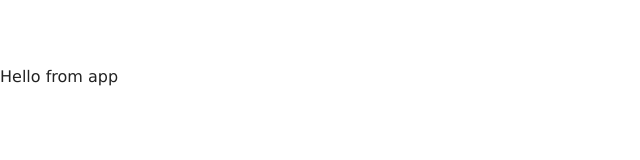
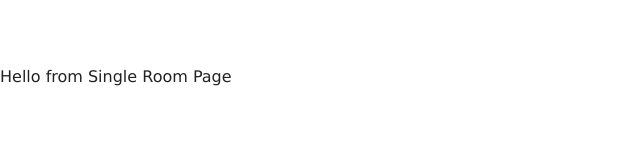
Before and after one commit to ads-andredesantana/Beach-Resort, a React (Create React App) app: page /rooms/1 in a window 1280 px wide. Shown: the top 160 px of the page, without its empty margins (0-640 px from the left). Built offline with nearby package versions, Linux system fonts and the light colour scheme.

Commit message:
Setting the Routes

```diff
--- a/src/App.js
+++ b/src/App.js
@@ -1,10 +1,32 @@
 import React from "react";
 import './App.css';
 
+import Home from "./pages/Home";
+import Rooms from "./pages/Rooms";
+import SingleRoom from "./pages/SingleRoom";
+import Error from "./pages/Error";
+
+import { Route, Switch } from 'react-router-dom';
+
+
+
+
+
+
 function App() {
   return (
-    <>Hello from app</>
+    <>
+      <Switch>
+        <Route exact path="/" component={Home} />
+        <Route exact path="/rooms/" component={Rooms} />
+        <Route exact path="/rooms/:slug" component={SingleRoom} />
+        <Route component={Error} />
+      </Switch>
+
+
+    </>
   );
 }
 
+
 export default App;
--- a/src/index.js
+++ b/src/index.js
@@ -1,12 +1,17 @@
 import React from 'react';
 import ReactDOM from 'react-dom';
 // import './index.css';
+import { BrowserRouter as Router } from 'react-router-dom';
 import App from './App';
 import reportWebVitals from './reportWebVitals';
 
 ReactDOM.render(
   <React.StrictMode>
-    <App />
+    <Router>
+
+      <App />
+
+    </Router>
   </React.StrictMode>,
   document.getElementById('root')
 );
--- /dev/null
+++ b/src/pages/Error.js
@@ -0,0 +1,7 @@
+import React from 'react'
+
+export default function Error() {
+    return (
+        <div>Hello from Error Page</div>
+    )
+}
--- /dev/null
+++ b/src/pages/Home.js
@@ -0,0 +1,7 @@
+import React from 'react'
+
+export default function Home() {
+    return (
+        <div>Hello from home page</div>
+    )
+}
--- /dev/null
+++ b/src/pages/Rooms.js
@@ -0,0 +1,8 @@
+import React from 'react'
+
+
+export default function Rooms() {
+    return (
+        <div>Hello from Rooms page</div>
+    )
+}
--- /dev/null
+++ b/src/pages/SingleRoom.js
@@ -0,0 +1,9 @@
+import React, { Component } from 'react'
+
+export default class SingleRoom extends Component {
+    render() {
+        return (
+            <div> Hello from Single Room Page</div>
+        )
+    }
+}
```
Also changed, not shown: 1 other file (tests, documents, lock files or other folders).
